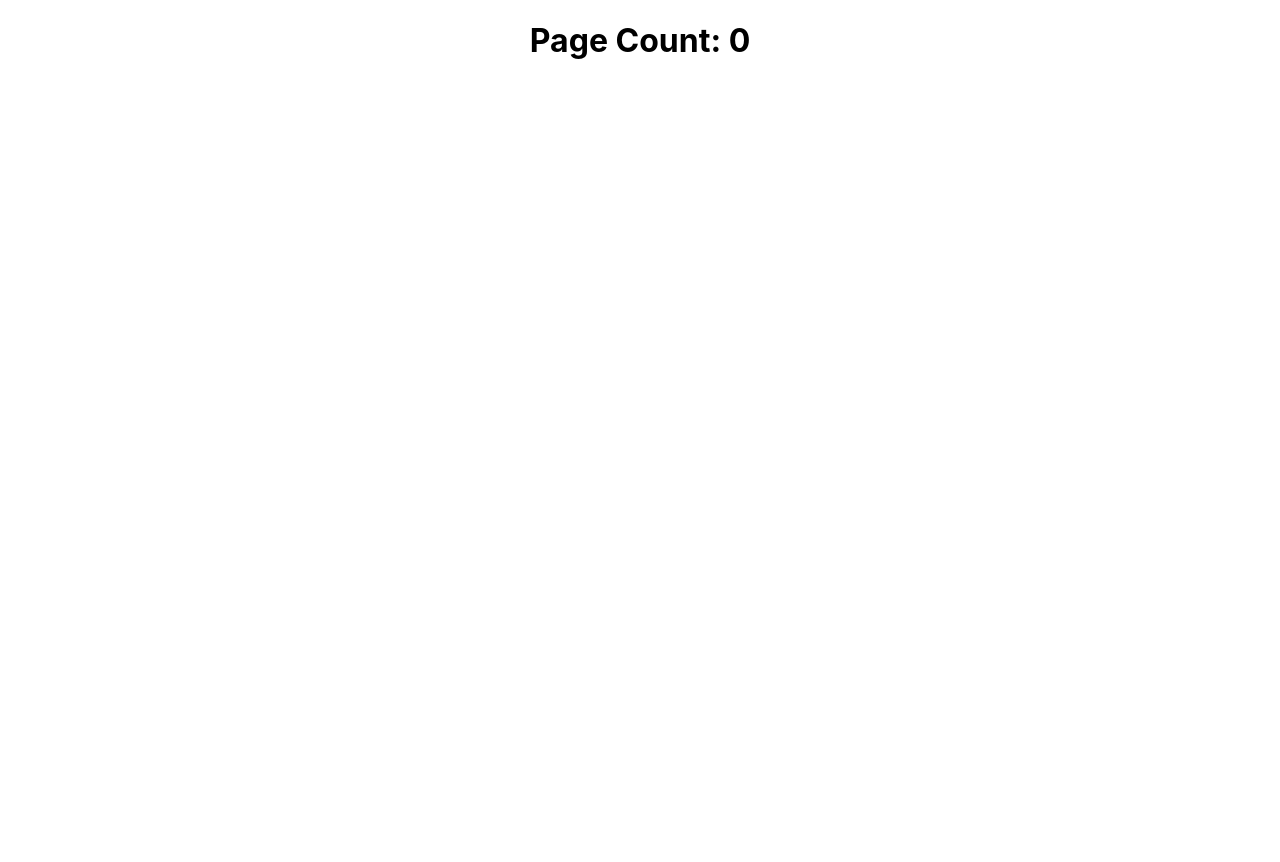
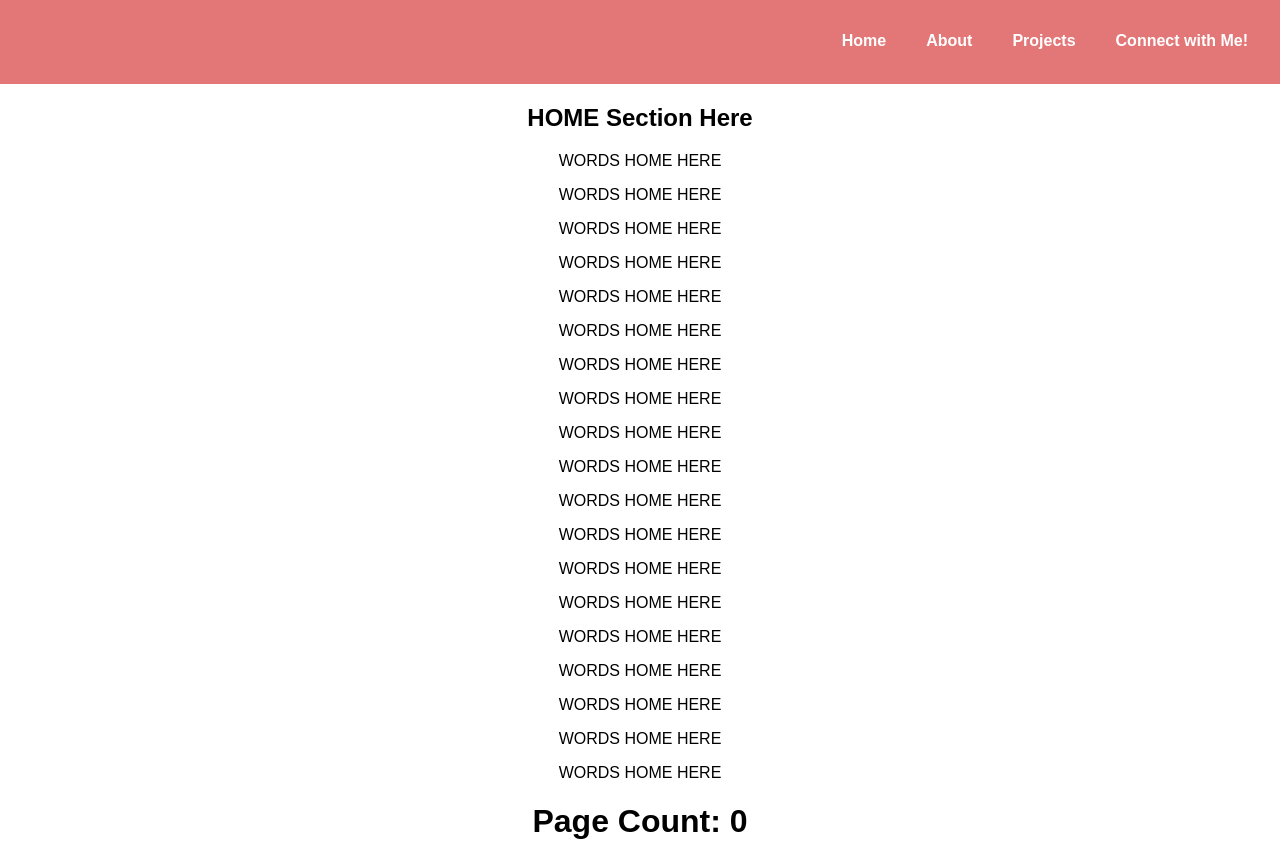
Before and after one commit to brooke-dev/brooke-portfolio, a React (Create React App) app in the folder client/: page / in a window 1280 px wide. Before the commit the page ends 800 px from the top, so only its background shows below. Built offline with nearby package versions, Linux system fonts and the light colour scheme; no server answers.

Commit message:
NavBar added

```diff
--- a/client/src/App.css
+++ b/client/src/App.css
@@ -11,6 +11,10 @@
   .App-logo {
     animation: App-logo-spin infinite 20s linear;
   }
+}
+
+body {
+  font-family: 'Montserrat', sans-serif;
 }
 
 .App-header {
@@ -28,11 +32,7 @@
   color: #61dafb;
 }
 
-@keyframes App-logo-spin {
-  from {
-    transform: rotate(0deg);
-  }
-  to {
-    transform: rotate(360deg);
-  }
+/* Seamless Scroll */
+html {
+  scroll-behavior: smooth;
 }
--- a/client/src/App.js
+++ b/client/src/App.js
@@ -1,6 +1,15 @@
-import logo from './logo.svg';
 import './App.css';
 import { useState, useEffect } from "react";
+import { Route, Routes } from 'react-router-dom';
+
+// Components
+import NavBar from './NavBarFolder/NavBar'
+import Home from './NavBarFolder/Home'
+import About from './NavBarFolder/About'
+import Projects from './NavBarFolder/Projects'
+import Connect from './NavBarFolder/Connect'
+
+
 
 function App() {
   const [count, setCount] = useState(0);
@@ -13,8 +22,17 @@ function App() {
 
   return (
     <div className="App">
-      <h1>Page Count: {count}</h1>
+      <NavBar />
+      <Routes>
+        <Route exact path="/" element={<Home />} />
+        <Route exact path="/about" element={<About />} />
+        <Route exact path="/projects" element={<Projects />} />
+        <Route exact path="/connect" element={<Connect/>} />
+      </Routes>
+       <h1>Page Count: {count}</h1>
+
     </div>
+
   );
 }
 
--- /dev/null
+++ b/client/src/NavBarFolder/About.js
@@ -0,0 +1,23 @@
+import React from 'react';
+
+
+function About() {
+  return (
+  <section id ="about">
+    <h1> ABOUT Section Here </h1>
+    <p>WORDS ABOUT</p>
+    <p>WORDS ABOUT</p>
+    <p>WORDS ABOUT</p>
+    <p>WORDS ABOUT</p>
+    <p>WORDS ABOUT</p>
+    <p>WORDS ABOUT</p>
+    <p>WORDS ABOUT</p>
+    <p>WORDS ABOUT</p>
+    <p>WORDS ABOUT</p>
+    <p>WORDS ABOUT</p>
+    <p>WORDS ABOUT</p>
+  </section>
+  );
+}
+
+export default About;
--- /dev/null
+++ b/client/src/NavBarFolder/Connect.js
@@ -0,0 +1,31 @@
+import React from 'react';
+
+
+function Connect() {
+  return (
+  <section id="connect">
+    <h1> Connect Section Here</h1>
+    <p>CONNECT</p>
+    <p>CONNECT</p>
+    <p>CONNECT</p>
+    <p>CONNECT</p>
+    <p>CONNECT</p>
+    <p>CONNECT</p>
+    <p>CONNECT</p>
+    <p>CONNECT</p>
+    <p>CONNECT</p>
+    <p>CONNECT</p>
+    <p>CONNECT</p>
+    <p>CONNECT</p>
+    <p>CONNECT</p>
+    <p>CONNECT</p>
+    <p>CONNECT</p>
+    <p>CONNECT</p>
+    <p>CONNECT</p>
+    <p>CONNECT</p>
+    <p>CONNECT</p>
+  </section>
+  );
+}
+
+export default Connect;
--- /dev/null
+++ b/client/src/NavBarFolder/Home.js
@@ -0,0 +1,32 @@
+import React from 'react';
+
+
+function Home() {
+  return (
+  <section id="home">
+    <h1> HOME Section Here </h1>
+    <p>WORDS HOME HERE</p>
+    <p>WORDS HOME HERE</p>
+    <p>WORDS HOME HERE</p>
+    <p>WORDS HOME HERE</p>
+    <p>WORDS HOME HERE</p>
+    <p>WORDS HOME HERE</p>
+    <p>WORDS HOME HERE</p>
+    <p>WORDS HOME HERE</p>
+    <p>WORDS HOME HERE</p>
+    <p>WORDS HOME HERE</p>
+    <p>WORDS HOME HERE</p>
+    <p>WORDS HOME HERE</p>
+    <p>WORDS HOME HERE</p>
+    <p>WORDS HOME HERE</p>
+    <p>WORDS HOME HERE</p>
+    <p>WORDS HOME HERE</p>
+    <p>WORDS HOME HERE</p>
+    <p>WORDS HOME HERE</p>
+    <p>WORDS HOME HERE</p>
+
+  </section>
+  );
+}
+
+export default Home;
--- /dev/null
+++ b/client/src/NavBarFolder/NavBar.css
@@ -0,0 +1,60 @@
+nav {
+    background-color: #e37676;
+    color: white;
+    display: flex;
+    justify-content: flex-end; /* update justify-content to push links to the right */
+    align-items: center;
+    padding: 2rem;
+  }
+
+  a {
+    font-weight: bold;
+    color: white;
+    text-decoration: none;
+    font-size: 16px;
+    margin-left: 20px;
+    padding-bottom: 2px;
+    transition: all 0.2s ease-in-out;
+  }
+
+  a:hover {
+    color: #ddd;
+    border-bottom: 10px solid #58aa71;
+    font-size: 18px;
+    border-radius: 5px;
+    margin-left: 20px;
+  }
+
+  a:not(:last-child) {
+    margin-right: 20px;
+  }
+
+  nav a:first-child {
+    margin-right: 40px; /* add more space to the right for the first link */
+  }
+
+
+  @media (max-width: 768px) {
+  /* modify the padding to accommodate smaller screen sizes */
+  nav {
+    padding: 1rem;
+  }
+
+  /* stack the links vertically and center them */
+  nav ul {
+    display: flex;
+    flex-direction: column;
+    align-items: center;
+    justify-content: center;
+  }
+
+  /* add space between the links */
+  a {
+    margin: 0.5rem 0;
+  }
+
+  /* remove the margin from the first link */
+  nav a:first-child {
+    margin-right: 0;
+  }
+}
--- /dev/null
+++ b/client/src/NavBarFolder/NavBar.js
@@ -0,0 +1,16 @@
+import React from 'react';
+import './NavBar.css'; // Import CSS styles for the component
+import { NavLink } from 'react-router-dom';
+
+function NavBar() {
+  return (
+    <nav>
+       <NavLink to="/" style={{marginRight: '20px'}} >Home</NavLink>
+        <NavLink to="/about">About</NavLink>
+        <NavLink to="/projects">Projects</NavLink>
+        <NavLink to="/connect">Connect with Me!</NavLink>
+    </nav>
+  );
+}
+
+export default NavBar;
--- /dev/null
+++ b/client/src/NavBarFolder/Projects.js
@@ -0,0 +1,25 @@
+import React from 'react';
+
+
+function Projects() {
+  return (
+  <section id="projects">
+    <h1> Projects Section Here </h1>
+    <p>PROJECTS</p>
+    <p>PROJECTS</p>
+    <p>PROJECTS</p>
+    <p>PROJECTS</p>
+    <p>PROJECTS</p>
+    <p>PROJECTS</p>
+    <p>PROJECTS</p>
+    <p>PROJECTS</p>
+    <p>PROJECTS</p>
+    <p>PROJECTS</p>
+    <p>PROJECTS</p>
+    <p>PROJECTS</p>
+    <p>PROJECTS</p>
+  </section>
+  );
+}
+
+export default Projects;
```
Also changed, not shown: client/src/index.js (+8 -4 lines).
